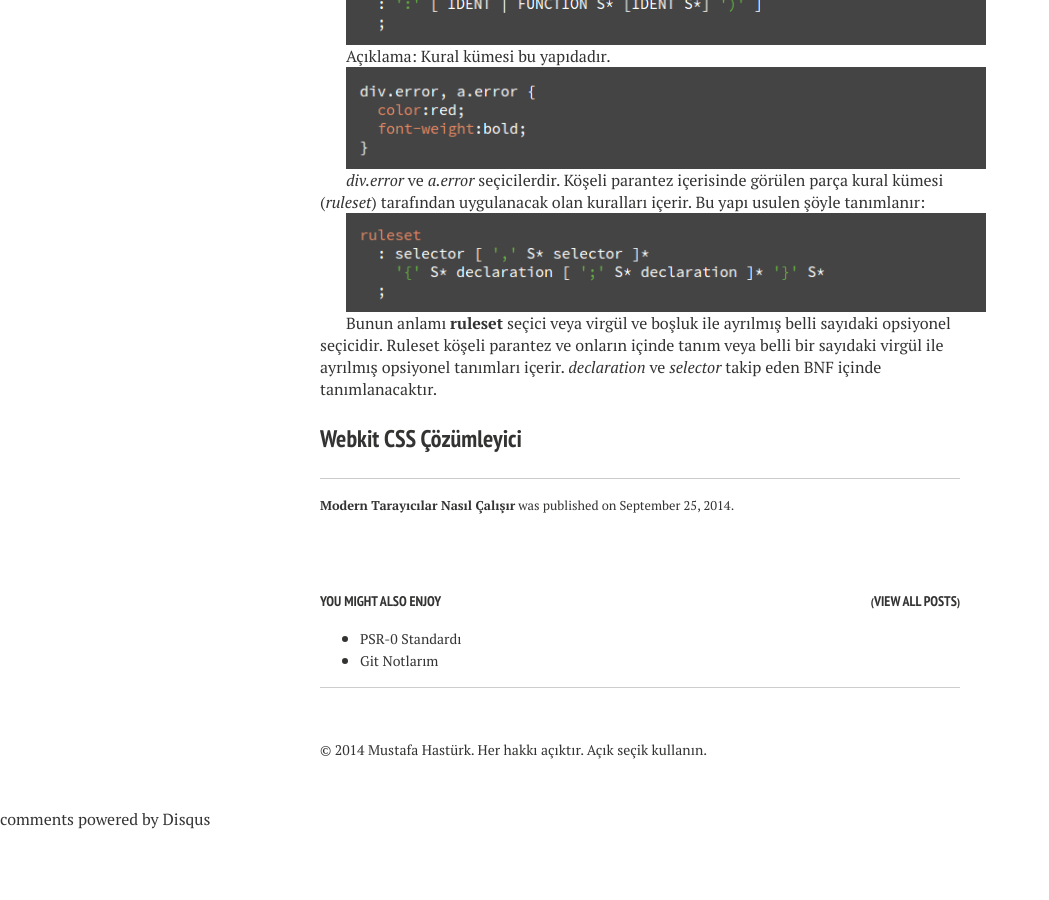
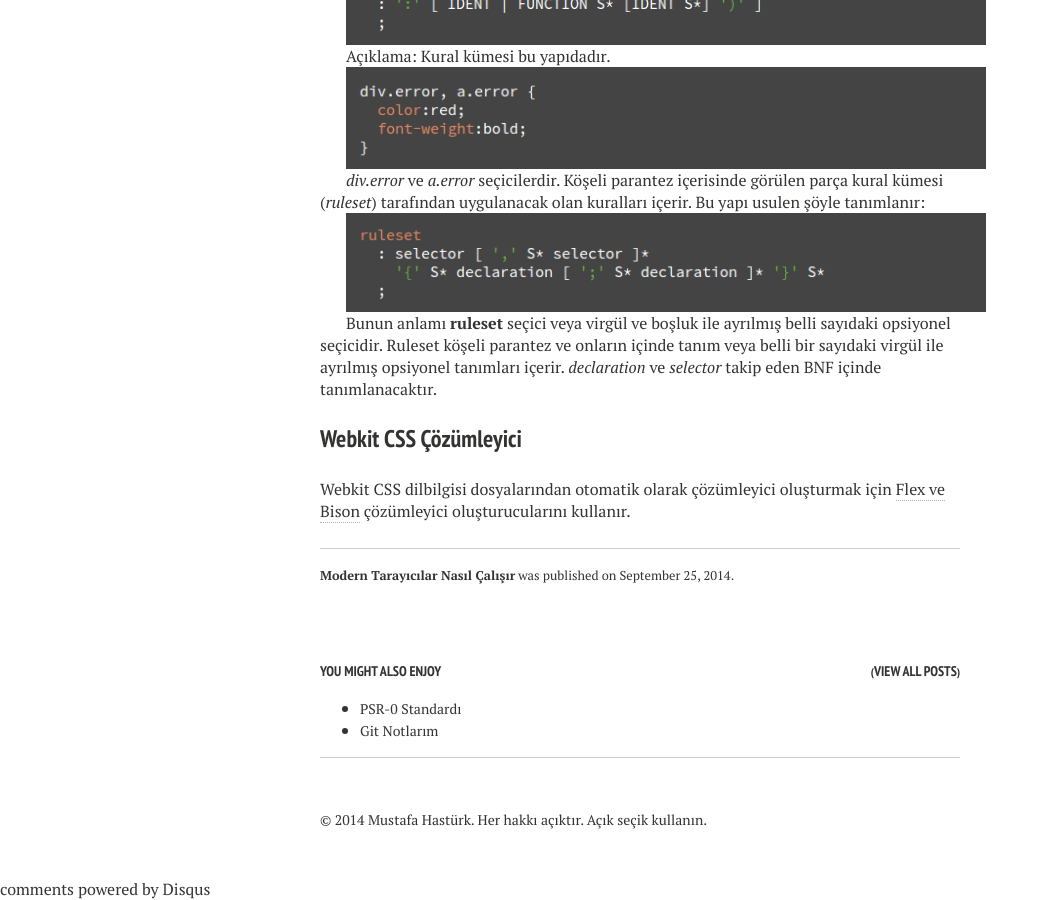
Before and after one commit to HalimAkbyk/muhasturk.github.io, a Jekyll site: the page built from _posts/2014-09-25-modern-tarayicilar-nasil-calisir.md, in a window 1280 px wide and 900 px high, scrolled down 17663 px. Shown: the whole window, without its empty margins (0-1049 px from the left). Built offline with Jekyll 4.4.1, drawn with Linux system fonts in a browser that asks for light colours; nearby versions of some CDN libraries; Markdown is read by kramdown in place of the engine named in the settings; comment, search, counter and statistics services are not loaded; before the commit the page ends 18493 px from its top, so only the background shows below that.

Commit message:
bison init

```diff
--- a/_posts/2014-09-25-modern-tarayicilar-nasil-calisir.md
+++ b/_posts/2014-09-25-modern-tarayicilar-nasil-calisir.md
@@ -404,3 +404,5 @@ Açıklama: Kural kümesi bu yapıdadır.
 Bunun anlamı **ruleset** seçici veya virgül ve boşluk ile ayrılmış belli sayıdaki opsiyonel seçicidir. Ruleset köşeli parantez ve onların içinde tanım veya belli bir sayıdaki virgül ile ayrılmış opsiyonel tanımları içerir. *declaration* ve *selector* takip eden BNF içinde tanımlanacaktır.
 
 ### Webkit CSS Çözümleyici
+
+Webkit CSS dilbilgisi dosyalarından otomatik olarak çözümleyici oluşturmak için [Flex ve Bison](http://www.html5rocks.com/en/tutorials/internals/howbrowserswork/#parser_generators "Flex ve Bison") çözümleyici oluşturucularını kullanır.
```
Also changed, not shown: images/hbw/br.png, images/hbw/css_parsing_bnf.png, images/hbw/css_parsing_regex.png, images/hbw/deep_tag.png, images/hbw/error_tolerance.png, images/hbw/misplaced_html_or_body_tags.png, images/hbw/nested_form_elements.png, images/hbw/ruleset.png, images/hbw/ruleset_definition.png, images/hbw/sibling_tables.png, images/hbw/stray_table_1.png, images/hbw/stray_table_code.png.
